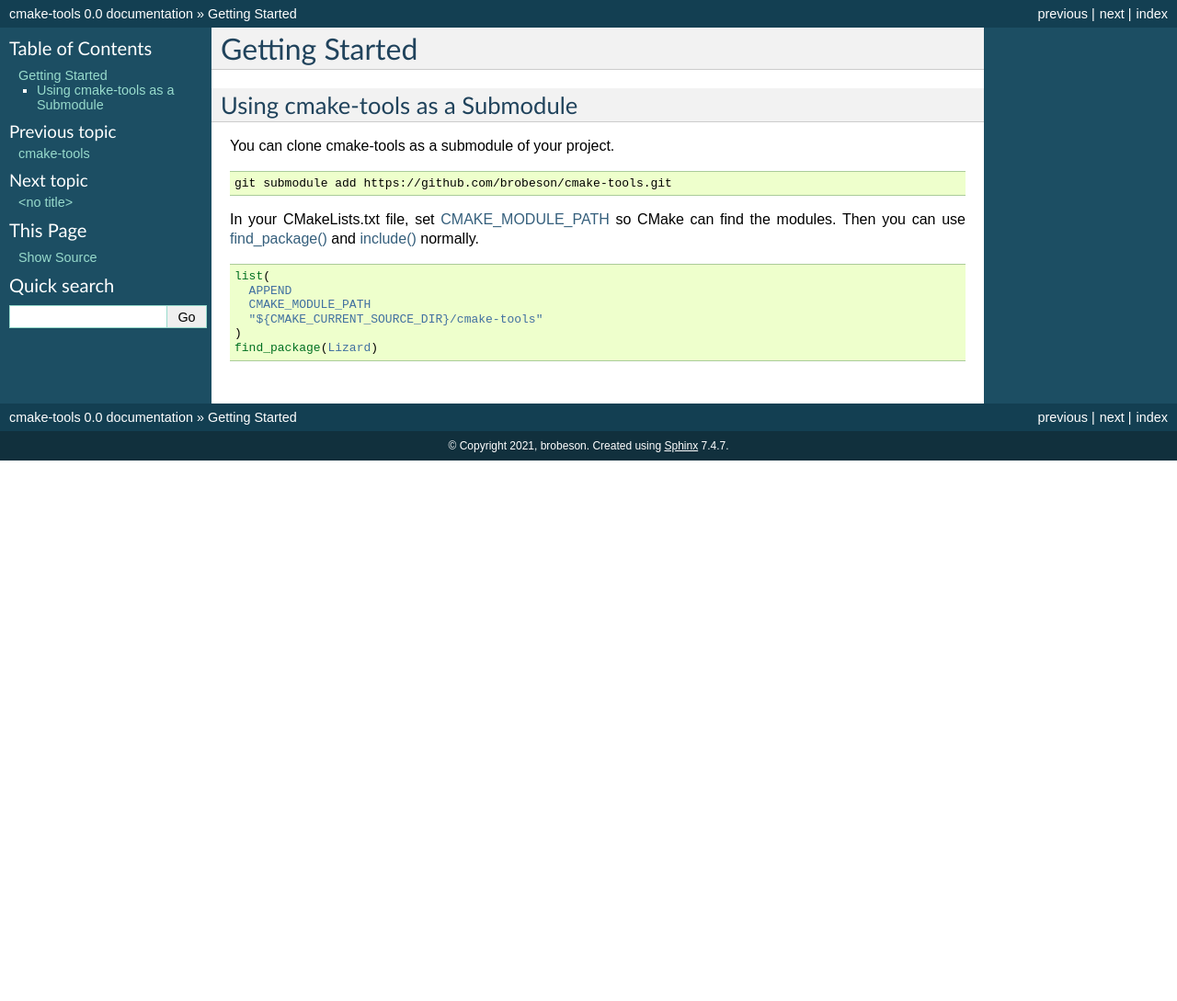
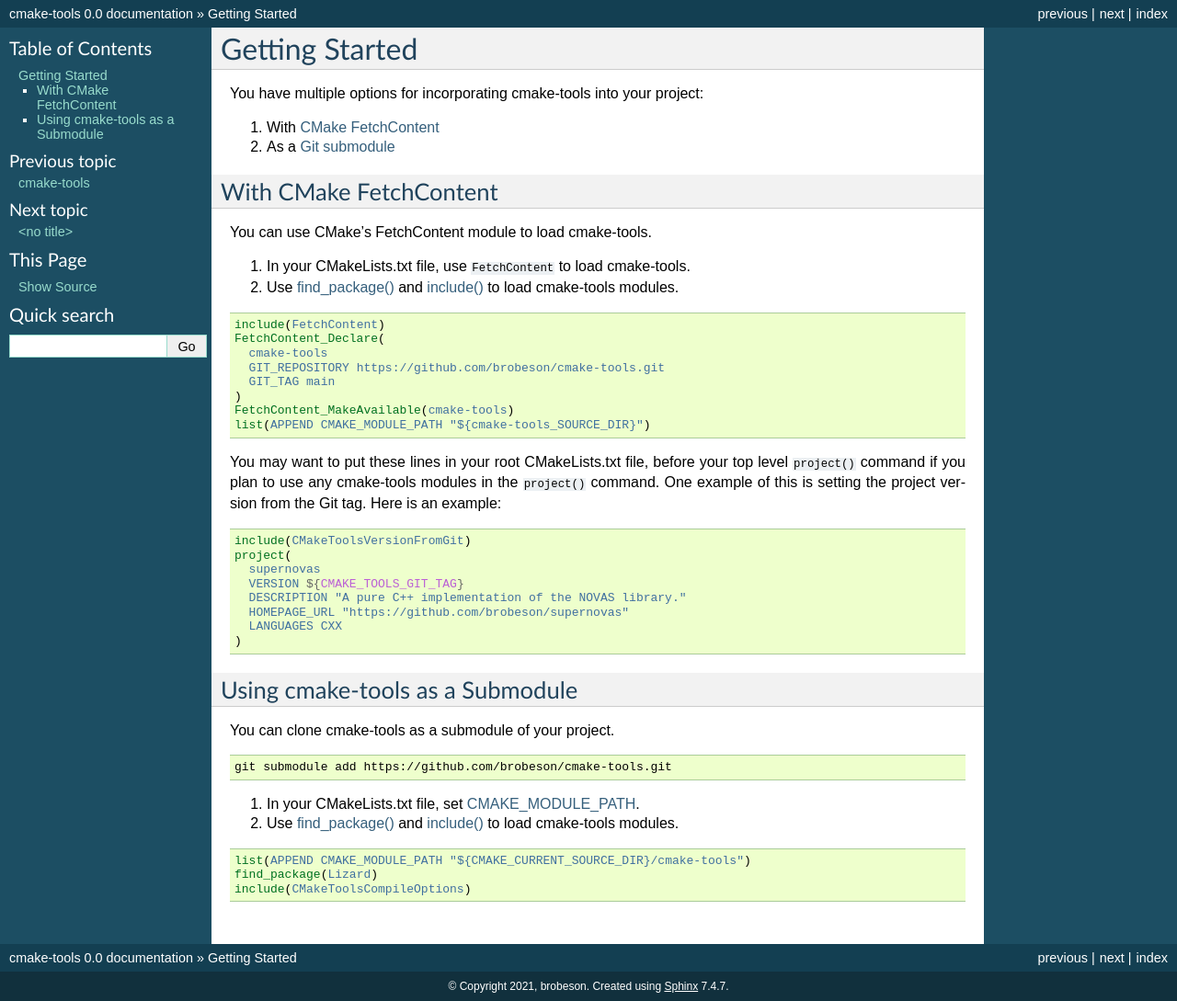
Before and after one commit to brobeson/cmake-tools, a Sphinx documentation site: the page built from documentation/source/getting_started.rst, in a window 1280 px wide. Shown: the whole page at 92% size. Built offline with Sphinx 7.4.7, drawn with Linux system fonts in a browser that asks for light colours; before the commit the page ends 900 px from its top, so only the background shows below that.

Commit message:
Update the documentation
- I added documentation for using CMake FetchContent to load
  cmake-tools in a project.
- I added more details to the readme file in the repository.

```diff
--- a/documentation/source/getting_started.rst
+++ b/documentation/source/getting_started.rst
@@ -1,5 +1,51 @@
 Getting Started
 ---------------
+
+You have multiple options for incorporating cmake-tools into your project:
+
+1. With :ref:`CMake FetchContent <fetchcontent>`
+2. As a :ref:`Git submodule <submodule>`
+
+.. _fetchcontent:
+
+With CMake FetchContent
+^^^^^^^^^^^^^^^^^^^^^^^
+
+You can use CMake's FetchContent module to load cmake-tools.
+
+1. In your CMakeLists.txt file, use ``FetchContent`` to load cmake-tools.
+2. Use `find_package() <https://cmake.org/cmake/help/latest/command/find_package.html>`_
+   and `include() <https://cmake.org/cmake/help/latest/command/include.html>`_
+   to load cmake-tools modules.
+
+.. code-block:: cmake
+
+  include(FetchContent)
+  FetchContent_Declare(
+    cmake-tools
+    GIT_REPOSITORY https://github.com/brobeson/cmake-tools.git
+    GIT_TAG main
+  )
+  FetchContent_MakeAvailable(cmake-tools)
+  list(APPEND CMAKE_MODULE_PATH "${cmake-tools_SOURCE_DIR}")
+
+You may want to put these lines in your root CMakeLists.txt file, before your
+top level ``project()`` command if you plan to use any cmake-tools modules in
+the ``project()`` command.  One example of this is setting the project version
+from the Git tag.  Here is an example:
+
+.. code-block:: cmake
+
+  include(CMakeToolsVersionFromGit)
+  project(
+    supernovas
+    VERSION ${CMAKE_TOOLS_GIT_TAG}
+    DESCRIPTION "A pure C++ implementation of the NOVAS library."
+    HOMEPAGE_URL "https://github.com/brobeson/supernovas"
+    LANGUAGES CXX
+  )
+
+.. _submodule:
 
 Using cmake-tools as a Submodule
 ^^^^^^^^^^^^^^^^^^^^^^^^^^^^^^^^
@@ -10,14 +56,14 @@ You can clone cmake-tools as a submodule of your project.
 
   git submodule add https://github.com/brobeson/cmake-tools.git
 
-In your CMakeLists.txt file, set `CMAKE_MODULE_PATH <https://cmake.org/cmake/help/latest/variable/CMAKE_MODULE_PATH.html>`_ so CMake can find the modules.
-Then you can use `find_package() <https://cmake.org/cmake/help/latest/command/find_package.html>`_ and `include() <https://cmake.org/cmake/help/latest/command/include.html>`_ normally.
+1. In your CMakeLists.txt file, set
+   `CMAKE_MODULE_PATH <https://cmake.org/cmake/help/latest/variable/CMAKE_MODULE_PATH.html>`_.
+2. Use `find_package() <https://cmake.org/cmake/help/latest/command/find_package.html>`_
+   and `include() <https://cmake.org/cmake/help/latest/command/include.html>`_
+   to load cmake-tools modules.
 
 .. code-block:: cmake
 
-  list(
-    APPEND
-    CMAKE_MODULE_PATH
-    "${CMAKE_CURRENT_SOURCE_DIR}/cmake-tools"
-  )
+  list(APPEND CMAKE_MODULE_PATH "${CMAKE_CURRENT_SOURCE_DIR}/cmake-tools")
   find_package(Lizard)
+  include(CMakeToolsCompileOptions)
```
Also changed, not shown: readme.md (+9 -0 lines).
